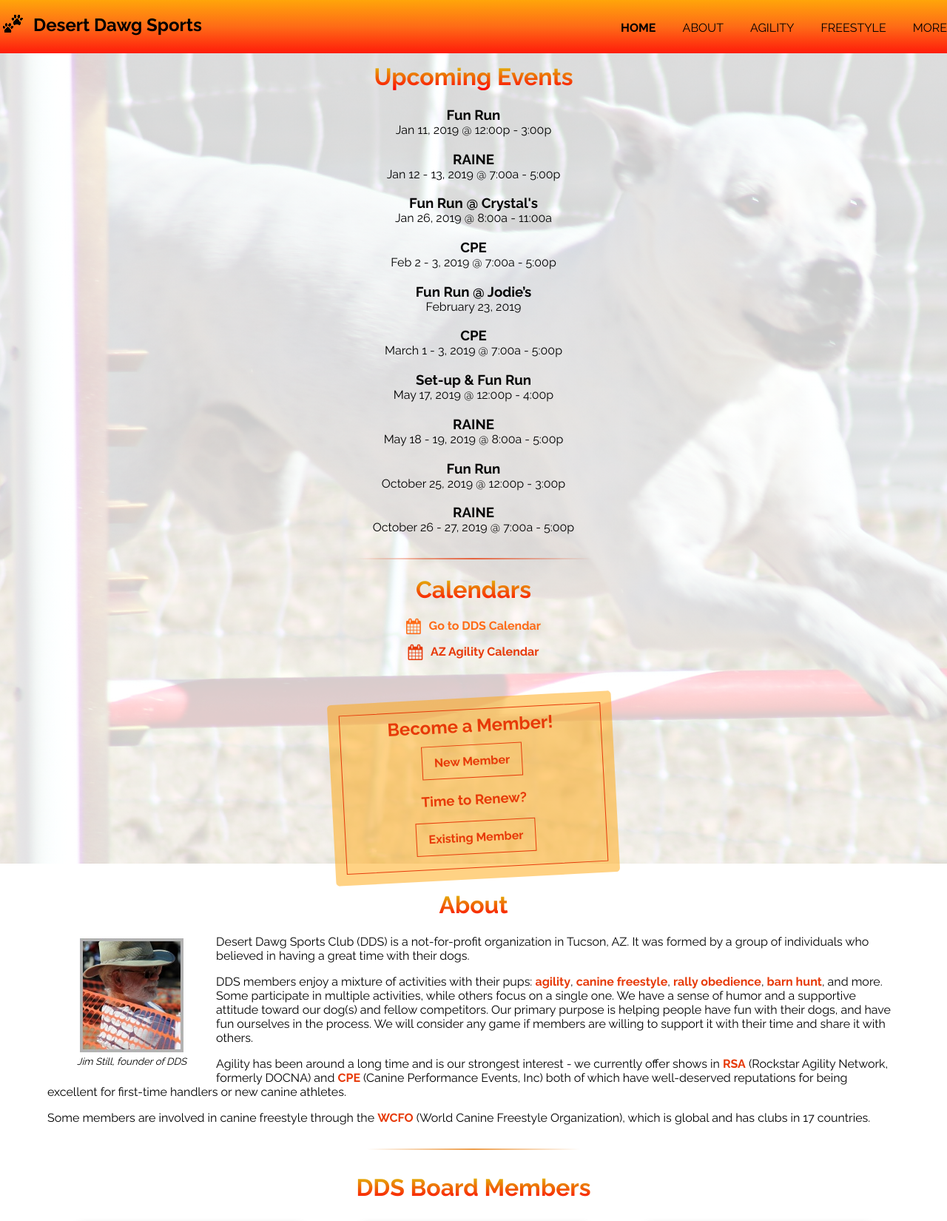
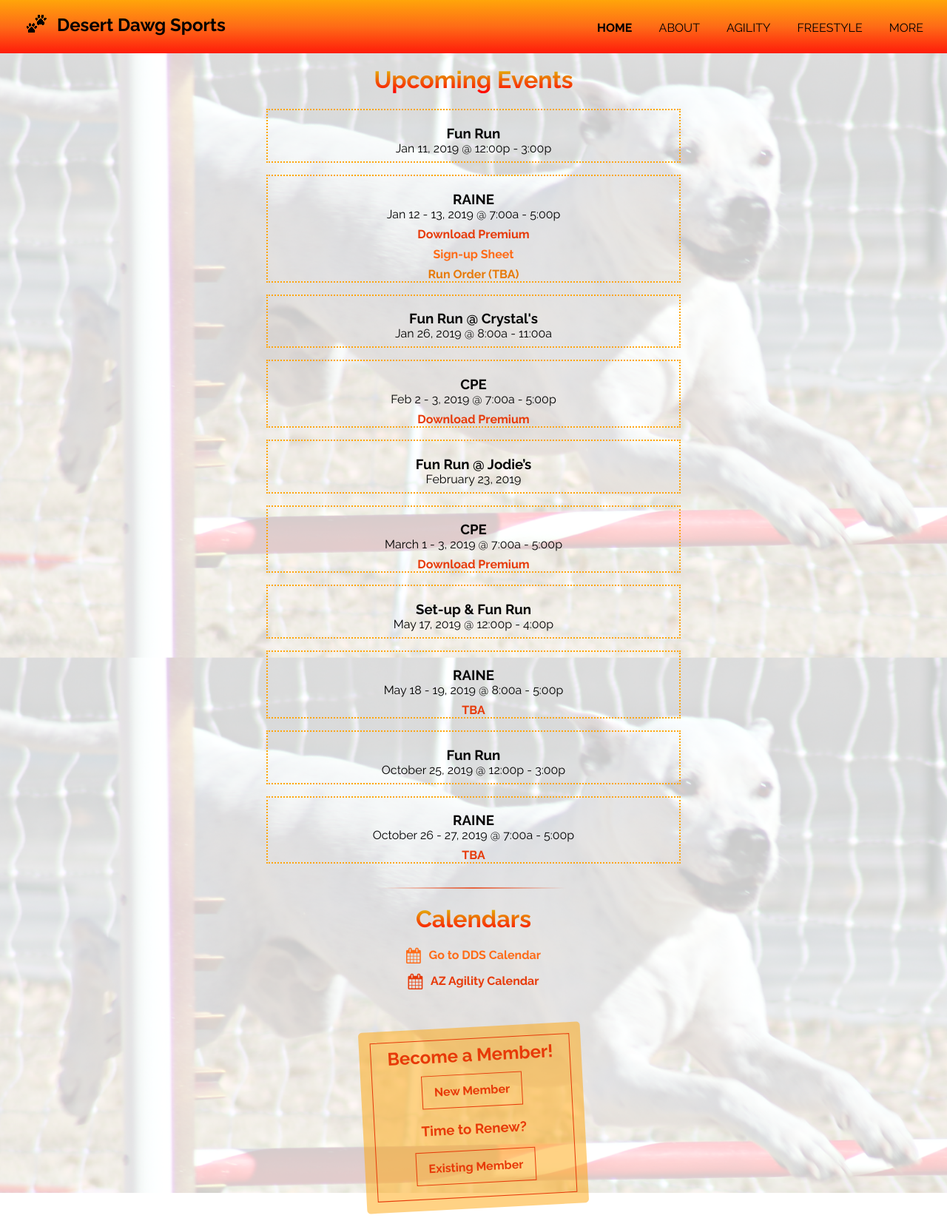
Before and after one commit to npurcella/dds_redo, a PHP site: page / in a window 1280 px wide. Shown: the top 1650 px of the page at 74% size. Run offline with PHP 8.4, Linux system fonts and the light colour scheme; some libraries are stand-ins or nearby versions; some web fonts are replaced.

Commit message:
Think I am finished for now - cleaned up slight bugs, added details to the entries, and modified the way the cards in the More section break up.

```diff
--- a/css/style.css
+++ b/css/style.css
@@ -20,13 +20,14 @@ body {
           flex-direction: column;
 }
 
-.container, .header-container {
+.container {
   width: 100%;
-  margin: 0 auto;
+  margin: 2.2em auto 0;
 }
 
-.container {
-  margin-top: 3em;
+.header-container {
+  margin: 0 auto;
+  width: 95%;
 }
 
 .section-container {
@@ -48,9 +49,15 @@ header {
 }
 
 header::after {
-  content: '';
+  content: "";
+  display: block;
   clear: both;
+}
+
+.menu-toggle::after {
+  content: "";
   display: block;
+  clear: both;
 }
 
 h1.logo {
@@ -258,6 +265,10 @@ section a {
   font-weight: bold;
 }
 
+section a:hover, section a:focus {
+  text-shadow: 0 0 2px yellow;
+}
+
 section hr {
   border: 0;
   height: 2px;
@@ -295,17 +306,52 @@ section p i {
 }
 
 #home {
+  padding-top: 2em;
   background: -webkit-gradient(linear, left top, left bottom, from(rgba(255, 255, 255, 0.8)), to(rgba(255, 255, 255, 0.8))), url(../img/backgroundHome.jpg);
   background: linear-gradient(rgba(255, 255, 255, 0.8), rgba(255, 255, 255, 0.8)), url(../img/backgroundHome.jpg);
-  background-position: right top;
+  background-position: top right;
   background-size: cover;
   background-repeat: no-repeat;
+  background-attachment: fixed;
+  background-position-y: 3em;
   width: 100%;
   height: auto;
 }
 
 #home .member-title {
   color: #e73a09;
+}
+
+#home .event {
+  border: 2px dotted #ffa50a;
+  padding: 1px 0 20px 0;
+  margin: 1em auto;
+  max-width: 35em;
+}
+
+#home .event a {
+  display: block;
+  margin-bottom: .5em;
+}
+
+#home .event a:last-of-type {
+  margin-bottom: 0;
+}
+
+#home .event p.subsection-details {
+  margin-bottom: .5em;
+}
+
+#home .event .premium-link {
+  color: #e73a09;
+}
+
+#home .event .signup-link {
+  color: #fe6b17;
+}
+
+#home .event .run-link {
+  color: #e77a09;
 }
 
 #home .card {
@@ -554,9 +600,6 @@ section p i {
 }
 
 @media (min-width: 900px) {
-  #home {
-    background-position: center;
-  }
   #home .card {
     position: relative;
     top: 2.3em;
@@ -567,6 +610,9 @@ section p i {
   }
   #home .calendars {
     margin-bottom: 0;
+  }
+  #home .event {
+    padding-bottom: 0;
   }
   #about {
     background-position: center;
@@ -614,9 +660,12 @@ section p i {
             flex-direction: row;
     -ms-flex-wrap: wrap;
         flex-wrap: wrap;
+    -webkit-box-pack: center;
+        -ms-flex-pack: center;
+            justify-content: center;
   }
   #more .card {
-    margin: 1em auto;
+    margin: 2em;
   }
   #more .card:first-child, #more .card:nth-child(2n+2) {
     -webkit-transform: rotate(0);
--- a/css/style.scss
+++ b/css/style.scss
@@ -10,6 +10,7 @@ $white: #ffffff;
 $black: #000000;
 
 $ltYellow: #ded00c;
+$yellow: yellow;
 $goldenrod: #e77a09;
 $mustard: #ffa50a;
 $ltOrange: #fe6b17;
@@ -31,13 +32,13 @@ body {
     display: flex;
     flex-direction: column;
 }
-.container, .header-container {
+.container {
     width: 100%;
-    //max-width: 1500px;
+    margin: 2.2em auto 0;
+}
+.header-container {
     margin: 0 auto;
-}
-.container {
-    margin-top: 3em;
+    width: 95%;
 }
 .section-container {
     width: 90%;
@@ -57,10 +58,16 @@ header {
     z-index: 10;
 }
 header::after {
-    content: '';
+    content: "";
+    display: block;
     clear: both;
+}
+.menu-toggle::after {
+    content: "";
     display: block;
+    clear: both;
 }
+
 h1.logo {
     color: $black;
     font-size: 24px;
@@ -213,7 +220,6 @@ h1.logo {
 }
 // ALL CONTENT
 section {
-    //margin-top: 1em;
     padding: 1em 0 1em;
     h1 {
         color: $goldenrod;
@@ -237,6 +243,9 @@ section {
         text-decoration: none;
         color: $dkOrange;
         font-weight: bold;
+    }
+    a:hover, a:focus {
+        text-shadow: 0 0 2px $yellow;
     }
     hr {
         border: 0;
@@ -271,15 +280,42 @@ section {
 }
 // HOME CONTENT
 #home {
+    padding-top: 2em;
     .member-title {
         color: $dkOrange;
     }
     background: linear-gradient(rgba(255,255,255,0.8), rgba(255,255,255,0.8)), url(../img/backgroundHome.jpg);
-    background-position: right top;
+    background-position: top right;
     background-size: cover;
     background-repeat: no-repeat;
-    // background-attachment: fixed;
+    background-attachment: fixed;
+    background-position-y: 3em;
     width: 100%;
+    .event {
+        border: 2px dotted $mustard;
+        padding: 1px 0 20px 0;
+        margin: 1em auto;
+        max-width: 35em;
+        a {
+            display: block;
+            margin-bottom: .5em;
+        }
+        a:last-of-type {
+            margin-bottom: 0;
+        }
+        p.subsection-details {
+            margin-bottom: .5em;
+        }
+        .premium-link {
+            color: $dkOrange;
+        }
+        .signup-link {
+            color: $ltOrange;
+        }
+        .run-link {
+            color: $goldenrod;
+        }
+    }
     height: auto;
     .card {
         color: $dkOrange;
@@ -321,11 +357,7 @@ section {
     hr {
         background-image: linear-gradient(to right, rgba(0, 0, 0, 0), rgba(231, 122, 9, 0.75), rgba(0, 0, 0, 0));
     }
-    // WANT TO TRY USING GRID HERE INSTEAD!
     .members {
-        // display: grid;
-        // grid-gap: 1.5em;
-        // grid-template-areas: 'content';
         display: flex;
         flex-direction: column;
         margin-bottom: 3em;
@@ -341,7 +373,6 @@ section {
         margin-bottom: 1.5em;
         h4 {
             margin: .5em auto 0;
-            //font-family: 'Berkshire Swash', cursive;
             font-size: 1.5em;
             text-transform: uppercase;
         }
@@ -435,9 +466,6 @@ section {
     background-attachment: fixed;
     margin: 0 auto;
     .friends {
-        // display: grid;
-        // grid-gap: 1.5em;
-        // grid-template-areas: 'content';
         display: flex;
         flex-direction: column;
         margin-bottom: 3em;
@@ -479,19 +507,7 @@ section {
 }
 @media(min-width: 900px) {
     #home {
-        background-position: center;
         .card {
-            // background: rgba(191,95,24,.5);
-            // outline: 1px solid $goldenrod;
-            // outline-offset: -1em;
-            // h2, h4 {
-            //     color: $mustard;
-            // }
-            // a {
-            //     color: $goldenrod;
-            // }
-            //margin-right: 3em;
-            //margin-top: -1em;
             position: relative;
             top: 2.3em;
             background: rgba(255,165,10,.5);
@@ -500,6 +516,9 @@ section {
         }
         .calendars {
             margin-bottom: 0;
+        }
+        .event {
+            padding-bottom: 0;
         }
     }
     #about {
@@ -543,9 +562,10 @@ section {
         .friends {
             flex-direction: row;
             flex-wrap: wrap;
+            justify-content: center;
         }
         .card {
-            margin: 1em auto;
+            margin: 2em;
         }
         .card:first-child, .card:nth-child(2n+2) {
             transform: rotate(0);
@@ -565,7 +585,6 @@ section {
         }
     }
 }
-
 //FOOTER
 footer {
     background: $black;
@@ -586,10 +605,7 @@ footer {
         align-self: end;
         font-weight: bold;
         vertical-align: sub;
-
-        // NOT SURE WHAT THIS IS HERE FOR
         background-image: linear-gradient(to bottom, #fa709a 0%, #ef6009 50%, #fee140 100%);
-
         padding: 1em 1em .5em;
         margin-right: .5em;
         border-radius: 7px;
--- a/header.php
+++ b/header.php
@@ -1,5 +1,5 @@
-    <script src="https://ajax.googleapis.com/ajax/libs/jquery/3.3.1/jquery.min.js"></script>
-    <script src="https://code.jquery.com/ui/1.11.3/jquery-ui.js" integrity="sha256-0vBSIAi/8FxkNOSKyPEfdGQzFDak1dlqFKBYqBp1yC4="
+<script src="https://ajax.googleapis.com/ajax/libs/jquery/3.3.1/jquery.min.js"></script>
+<script src="https://code.jquery.com/ui/1.11.3/jquery-ui.js" integrity="sha256-0vBSIAi/8FxkNOSKyPEfdGQzFDak1dlqFKBYqBp1yC4="
         crossorigin="anonymous"></script>
 <header>
     <div class="header-container">
--- a/index.php
+++ b/index.php
@@ -9,33 +9,61 @@
     <link rel="stylesheet" href="css/normalize.css">
     <link rel="stylesheet" href="css/style.css">
     <link href="https://maxcdn.bootstrapcdn.com/font-awesome/4.2.0/css/font-awesome.min.css" rel="stylesheet">
-
 </head>
 <body>
     <?php include('header.php'); ?>
     <div class="container">
         <section id="home">
-            <h1>Upcoming Events</h1> <!--put a small icon of sponsor next to each -->
+            <div class="section-container">
+                <h1>Upcoming Events</h1>
+                <div class="event">
                     <h3 class="subsection-title"><img src="" alt="">Fun Run</h2>
                     <p class="subsection-details">Jan 11, 2019 @ 12:00p - 3:00p</p>
+                </div>
+                <div class="event">
                     <h3 class="subsection-title">RAINE</h2>
                     <p class="subsection-details">Jan 12 - 13, 2019 @ 7:00a - 5:00p</p>
+                    <a class="premium-link" href="http://desertdawgsports.org/wp-content/uploads/2018/11/DDS_Jan_2019_Rockstar_Agility_Premium-1.pdf">Download Premium</a>
+                    <a class="signup-link" href="https://docs.google.com/spreadsheets/d/1f6xtYQx2kCg1Ni1VN2NgOonTxkgdaFuhE2NhzJY4H7w/edit#gid=0">Sign-up Sheet</a>
+                    <a class="run-link" href="#">Run Order (TBA)</a>
+                </div>
+                <div class="event">
                     <h3 class="subsection-title">Fun Run @ Crystal's</h2>
                     <p class="subsection-details">Jan 26, 2019 @ 8:00a - 11:00a</p>
+                </div>
+                <div class="event">
                     <h3 class="subsection-title">CPE</h2>
                     <p class="subsection-details">Feb 2 - 3, 2019 @ 7:00a - 5:00p</p>
+                    <a class="premium-link" href="http://www.k9cpe.com/premiums/020219azdesertdawgs.pdf">Download Premium</a>
+                </div>
+                <div class="event">
                     <h3 class="subsection-title">Fun Run @ Jodie’s</h2>
                     <p class="subsection-details">February 23, 2019</p>
+                </div>
+                <div class="event">
                     <h3 class="subsection-title">CPE</h2>
                     <p class="subsection-details">March 1 - 3, 2019 @ 7:00a - 5:00p</p>
+                    <a class="premium-link" href="http://www.k9cpe.com/premiums/030119azdesertdawgs.pdf">Download Premium</a>
+                </div>
+                <div class="event">
                     <h3 class="subsection-title">Set-up & Fun Run</h2>
                     <p class="subsection-details"> May 17, 2019 @ 12:00p - 4:00p</p>
+                </div>
+                <div class="event">
                     <h3 class="subsection-title">RAINE</h2>
                     <p class="subsection-details">May 18 - 19, 2019 @ 8:00a - 5:00p</p>
+                    <a href="#" class="premium-link">TBA</a>
+                </div>
+                <div class="event">
                     <h3 class="subsection-title">Fun Run</h2>
                     <p class="subsection-details">October 25, 2019 @ 12:00p - 3:00p</p>
+                </div>
+                <div class="event">
                     <h3 class="subsection-title">RAINE</h2>
                     <p class="subsection-details">October 26 - 27, 2019 @ 7:00a - 5:00p</p>
+                    <a href="#" class="premium-link">TBA</a>
+                </div>
+
                 <hr>
                 <div class="calendars">
                     <h1>Calendars</h1>
@@ -52,6 +80,7 @@
                         <a class="btn" href="http://desertdawgsports.org/wp-content/uploads/2018/10/DDSC-membership-renewal-form.pdf">Existing Member</a>
                     </div>
                 </div>
+            </div>
         </section>
         <section id="about">
             <h1>About</h1>
@@ -59,10 +88,7 @@
                 <img src="../img/jimStill.jpg" alt="Jim Still, founder of Desert Dawg Sports">
                 <figcaption>Jim Still, founder of DDS</figcaption>
             </figure>
-
             <p>Desert Dawg Sports Club (DDS) is a not-for-profit organization in Tucson, AZ. It was formed by a group of individuals who believed in having a great time with their dogs.</p>
-
-
             <p>DDS members enjoy a mixture of activities with their pups: <a href="https://en.wikipedia.org/wiki/Dog_agility" target="_blank">agility</a>, <a href="https://en.wikipedia.org/wiki/Musical_canine_freestyle" target="_blank">canine freestyle</a>, <a href="https://en.wikipedia.org/wiki/Rally_obedience" target="_blank">rally obedience</a>, <a href="http://www.barnhunt.com/" target="_blank">barn hunt</a>, and more. Some participate in multiple activities, while others focus on a single one. We have a sense of humor and a supportive attitude toward our dog(s) and fellow competitors. Our primary purpose is helping people have fun with their dogs, and have fun ourselves in the process. We will consider any game if members are willing to support it with their time and share it with others.</p>
             <p>Agility has been around a long time and is our strongest interest - we currently offer shows in <a href="https://rsagility.com/" target="_blank">RSA</a> (Rockstar Agility Network, formerly DOCNA) and <a href="http://www.k9cpe.com/" target="_blank">CPE</a> (Canine Performance Events, Inc) both of which have well-deserved reputations for being excellent for first-time handlers or new canine athletes.</p>
             <p>Some members are involved in canine freestyle through the <a href="http://www.worldcaninefreestyle.org/" target="_blank">WCFO</a> (World Canine Freestyle Organization), which is global and has clubs in 17 countries.</p>
@@ -206,10 +232,8 @@
         </section>
         <section id="more">
             <div class="section-container">
-                <h1>More</h1>
+                <h1>Trainers & Friends</h1>
                 <p>Desert Dawg Sports is fortunate to enjoy some great friends in the form of folks that not only support us but we support them as well, trainers and merchants alike.</p>
-                <p>put blurb for art cake and silverado plumbing</p>
-                <p>AZ Mutt Co</p>
                 <div class="friends">
                     <div class="card">
                         <h4><a href="http://www.silveradoplumbing.com/">Silverado Plumbing</a></h4>
```
Also changed, not shown: 1 other file. Lines whose indentation alone changed are shown as unchanged.
